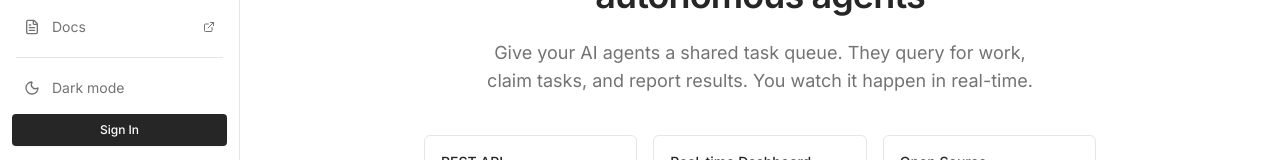
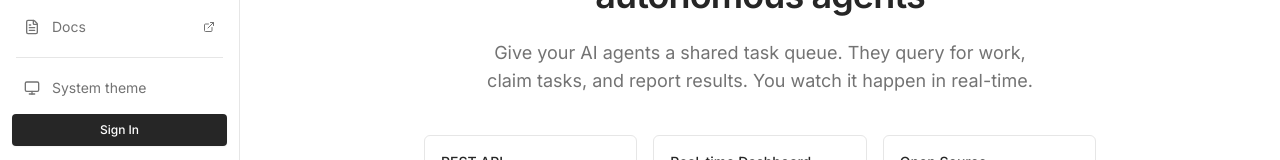
Before and after one commit to EricStrohmaier/agenttodo, a Next.js app: page /dashboard in a window 1280 px wide. Shown: the part 175-335 px from the top of the page. Built offline with nearby package versions, Linux system fonts and the light colour scheme; no server answers.

Commit message:
fix: no theme flash — blocking script in head, cookie sync, theme toggle on docs, 3-way cycle (light/dark/system)

```diff
--- a/app/layout.tsx
+++ b/app/layout.tsx
@@ -46,7 +46,14 @@ export default function RootLayout({
   children: React.ReactNode;
 }>) {
   return (
-    <html lang="en">
+    <html lang="en" suppressHydrationWarning>
+      <head>
+        <script
+          dangerouslySetInnerHTML={{
+            __html: `(function(){try{var t=localStorage.getItem("theme");var d=t==="dark"||(t!=="light"&&window.matchMedia("(prefers-color-scheme:dark)").matches);document.documentElement.classList.toggle("dark",d);document.cookie="theme="+(d?"dark":"light")+";path=/;max-age=31536000;SameSite=Lax"}catch(e){}})()`,
+          }}
+        />
+      </head>
       <body
         className={`${bodyFont.variable} ${monoFont.variable} h-full font-body`}
       >
--- a/components/dashboard/theme-toggle.tsx
+++ b/components/dashboard/theme-toggle.tsx
@@ -1,35 +1,66 @@
 "use client";
 
 import { useState, useEffect } from "react";
-import { Moon, Sun } from "lucide-react";
+import { Moon, Sun, Monitor } from "lucide-react";
+
+type Theme = "light" | "dark" | "system";
+
+function applyTheme(theme: Theme) {
+  const isDark =
+    theme === "dark" ||
+    (theme === "system" && window.matchMedia("(prefers-color-scheme: dark)").matches);
+  document.documentElement.classList.toggle("dark", isDark);
+  document.cookie = `theme=${isDark ? "dark" : "light"};path=/;max-age=31536000;SameSite=Lax`;
+}
 
 export function ThemeToggle({ collapsed = false }: { collapsed?: boolean }) {
-  const [dark, setDark] = useState(false);
+  const [theme, setTheme] = useState<Theme>("system");
 
   useEffect(() => {
-    const stored = localStorage.getItem("theme");
-    const isDark = stored === "dark" || (!stored && window.matchMedia("(prefers-color-scheme: dark)").matches);
-    setDark(isDark);
-    document.documentElement.classList.toggle("dark", isDark);
+    const stored = localStorage.getItem("theme") as Theme | null;
+    const t = stored || "system";
+    setTheme(t);
+    applyTheme(t);
+
+    // Listen for system changes when in system mode
+    const mq = window.matchMedia("(prefers-color-scheme: dark)");
+    const handler = () => {
+      if ((localStorage.getItem("theme") || "system") === "system") {
+        applyTheme("system");
+      }
+    };
+    mq.addEventListener("change", handler);
+    return () => mq.removeEventListener("change", handler);
   }, []);
 
-  const toggle = () => {
-    const next = !dark;
-    setDark(next);
-    document.documentElement.classList.toggle("dark", next);
-    localStorage.setItem("theme", next ? "dark" : "light");
+  const cycle = () => {
+    const order: Theme[] = ["light", "dark", "system"];
+    const next = order[(order.indexOf(theme) + 1) % order.length];
+    setTheme(next);
+    localStorage.setItem("theme", next);
+    applyTheme(next);
   };
+
+  const icon =
+    theme === "dark" ? <Sun className="w-4 h-4 shrink-0" /> :
+    theme === "light" ? <Moon className="w-4 h-4 shrink-0" /> :
+    <Monitor className="w-4 h-4 shrink-0" />;
+
+  const label =
+    theme === "dark" ? "Light mode" :
+    theme === "light" ? "Dark mode" :
+    "System theme";
 
   return (
     <button
-      onClick={toggle}
+      onClick={cycle}
       className={`flex items-center gap-3 rounded-md text-sm text-muted-foreground hover:bg-accent/50 hover:text-foreground transition-colors ${
         collapsed ? "px-0 py-2 justify-center w-full" : "px-3 py-2 w-full"
       }`}
-      title={collapsed ? (dark ? "Light mode" : "Dark mode") : undefined}
+      title={collapsed ? label : undefined}
     >
-      {dark ? <Sun className="w-4 h-4 shrink-0" /> : <Moon className="w-4 h-4 shrink-0" />}
-      {!collapsed && <span>{dark ? "Light mode" : "Dark mode"}</span>}
+      {icon}
+      {!collapsed && <span>{label}</span>}
     </button>
   );
 }
--- a/components/docs/docs-sidebar.tsx
+++ b/components/docs/docs-sidebar.tsx
@@ -4,6 +4,7 @@ import Link from "next/link";
 import { usePathname } from "next/navigation";
 import { useState } from "react";
 import { ExternalLink, Menu, X } from "lucide-react";
+import { ThemeToggle } from "@/components/dashboard/theme-toggle";
 
 const sections = [
   {
@@ -64,14 +65,15 @@ function SidebarContent({ onNavigate }: { onNavigate?: () => void }) {
           </div>
         ))}
       </nav>
-      <div className="px-6 py-4 border-t">
+      <div className="px-3 py-3 border-t space-y-1">
+        <ThemeToggle />
         <a
           href="https://github.com/EricStrohmaier/agentboard"
           target="_blank"
           rel="noopener noreferrer"
-          className="flex items-center gap-2 text-xs text-muted-foreground hover:text-foreground transition-colors"
+          className="flex items-center gap-3 px-3 py-2 rounded-md text-sm text-muted-foreground hover:bg-accent/50 hover:text-foreground transition-colors"
         >
-          <ExternalLink className="w-3.5 h-3.5" />
+          <ExternalLink className="w-4 h-4" />
           GitHub
         </a>
       </div>
```
